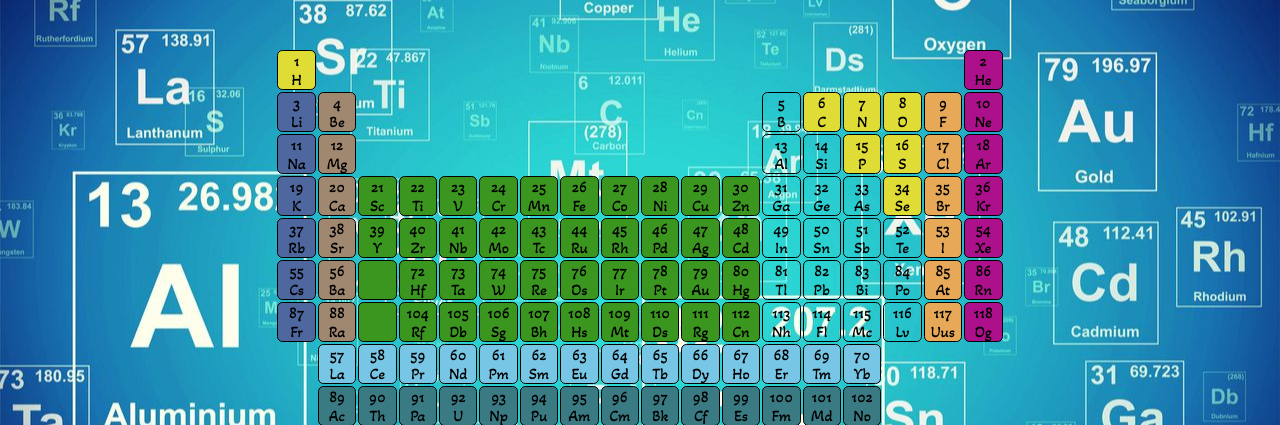
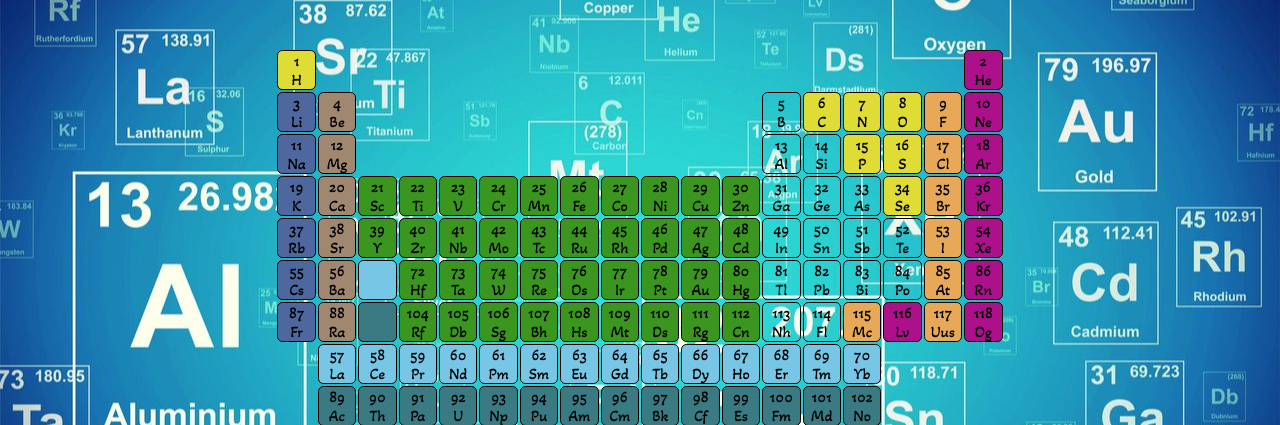
Before and after one commit to WuShanMuYuu/periodicTableOfElements, a plain HTML site: page index.html in a window 1280 px wide. Shown: the part 180-605 px from the top of the page. Drawn offline with Linux system fonts and the light colour scheme.

Commit message:
nearly done

```diff
--- a/css/style.css
+++ b/css/style.css
@@ -72,7 +72,10 @@ td:hover {
 tr:nth-child(n) :nth-child(1) {
   background-color: rgb(78, 103, 158);
 }
-tr:nth-child(n + 4):nth-child(-n + 7) > td:nth-child(n + 3):nth-child(-n + 12) {
+tr:nth-child(4) > td:nth-child(n + 3):nth-child(-n + 12),
+tr:nth-child(5) > td:nth-child(n + 3):nth-child(-n + 12),
+tr:nth-child(6) > td:nth-child(n + 4):nth-child(-n + 12),
+tr:nth-child(7) > td:nth-child(n + 4):nth-child(-n + 12) {
   background-color: rgb(58, 150, 30);
 }
 tr:nth-child(1) :nth-child(1),
@@ -82,23 +85,25 @@ tr:nth-child(4) > td:nth-child(16) {
   background-color: rgb(223, 220, 54);
 }
 tr:nth-child(1):nth-child(9) > td:nth-child(1) {
-  background-color: lightgoldenrodyellow;
+  background-color: rgb(228, 228, 161);
 }
 tr:nth-child(n-1) :nth-child(2) {
   background-color: rgb(160, 135, 111);
 }
-td:nth-child(17) {
+td:nth-child(17),
+tr:nth-child(7) :nth-child(15) {
   background-color: rgb(231, 169, 88);
 }
-td:nth-child(18) {
+td:nth-child(18),
+tr:nth-child(7) :nth-child(16) {
   background-color: rgb(172, 16, 138);
 }
 tr:nth-child(8) :nth-child(n + 2),
-tr:nth-child(6) > td:nth-child(3) {
+tr:nth-child(6) :nth-child(3) {
   background-color: rgb(119, 198, 230);
 }
 tr:nth-child(9) :nth-child(n + 2),
-tr:nth-child(7) :nth-child(n + 3):nth-child(-n + 4) {
+tr:nth-child(7) :nth-child(3) {
   background-color: rgb(58, 122, 131);
 }
 tr:nth-child(1) :nth-child(n + 2):nth-child(-n + 17),
```
